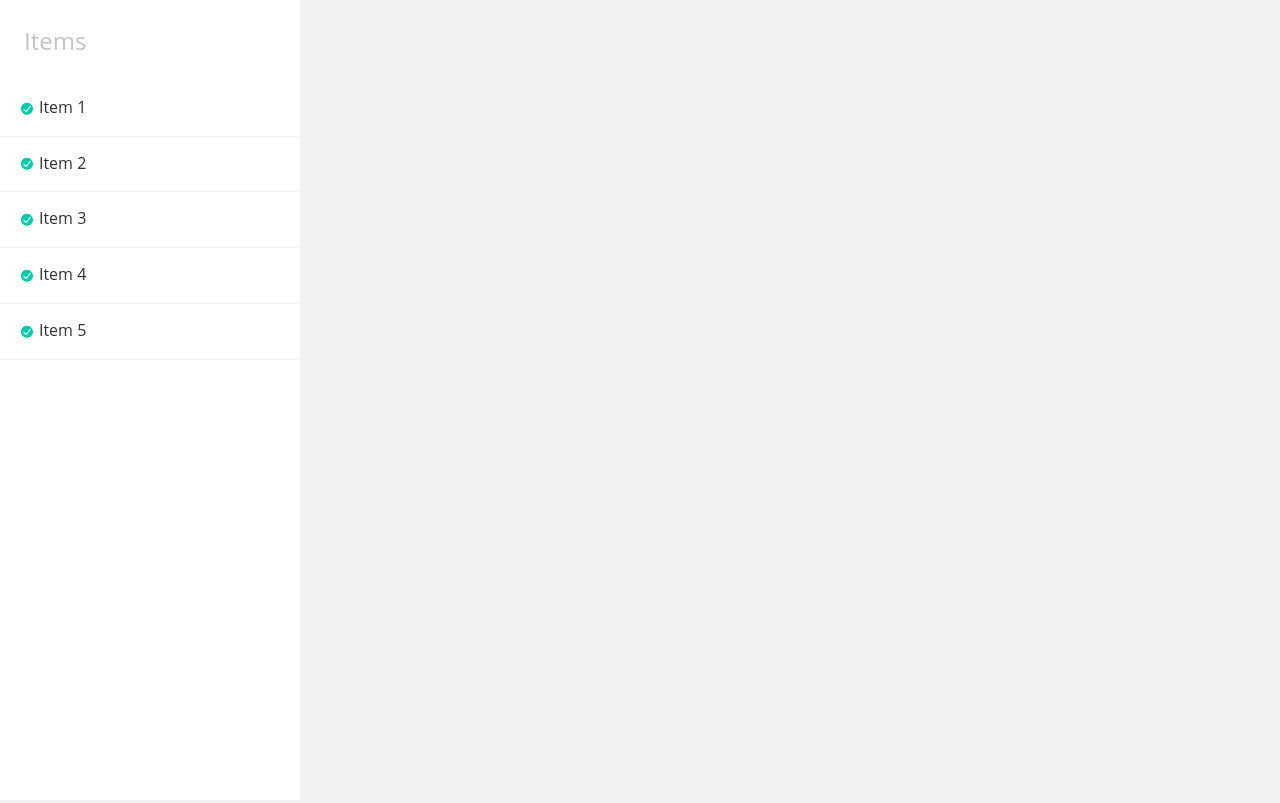
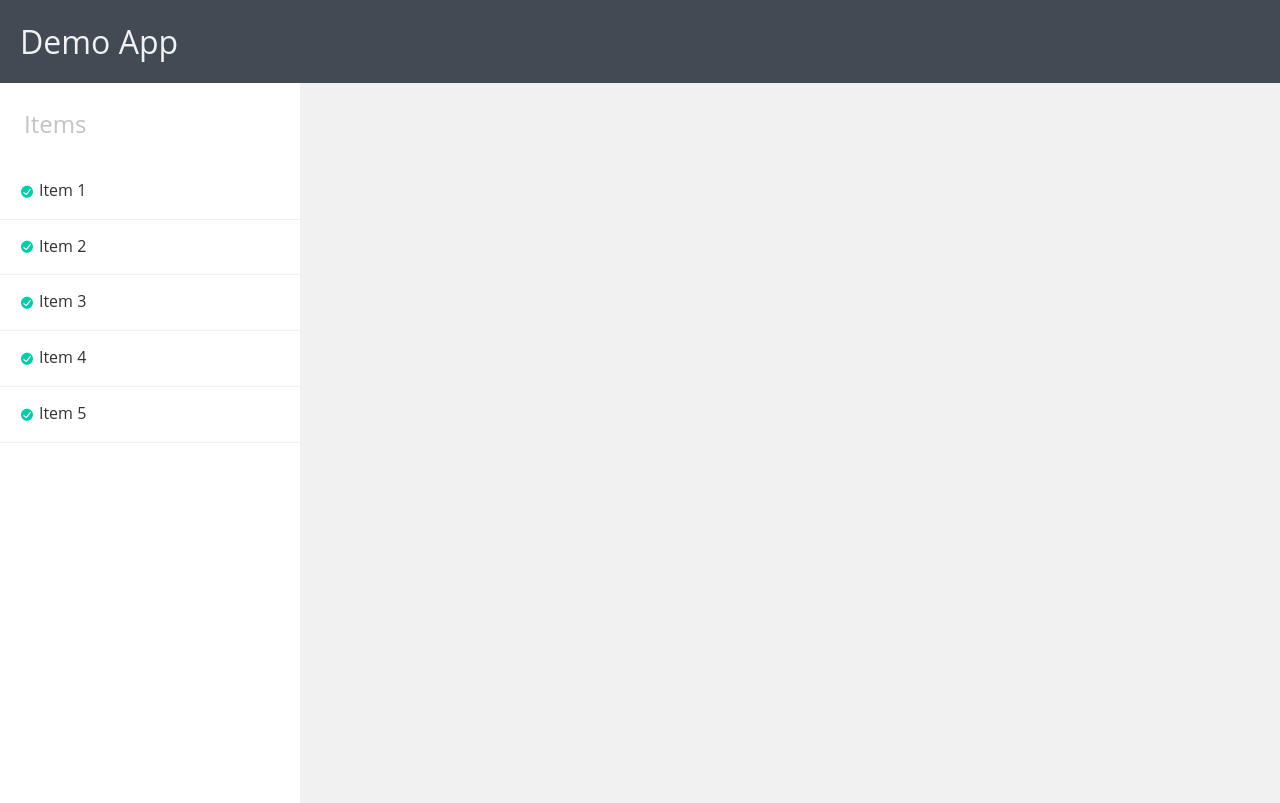
Before and after one commit to pelykh/neatapps-test-task, a React app: page / in a window 1280 px wide. Built offline with nearby package versions, Linux system fonts and the light colour scheme.

Commit message:
Add navbar, stylize pages

```diff
--- a/src/js/App.js
+++ b/src/js/App.js
@@ -25,7 +25,7 @@ const App = () => {
       <li
         key={item.id}
         onClick={() => handleClick(item)}
-        className={`item ${selected ? 'selected' : '' }`}
+        className={`item ${selected ? 'selected' : ''}`}
       >
         <p className="text">
           <img src="images/active.svg"/>
@@ -41,12 +41,17 @@ const App = () => {
   });
 
   return (
-    <div className="app">
-      <div className="items-list">
-        <div className="title">Items</div>
-        <ul>{listItems}</ul>
+    <div>
+      <nav className="nav-bar">Demo App</nav>
+      <div className="page">
+        <div className="items-list">
+          <div className="title">Items</div>
+          <ul>{listItems}</ul>
+        </div>
+        <div className="details-wrapper">
+          <ItemDetails item={currentItem}/>
+        </div>
       </div>
-      <ItemDetails item={currentItem}/>
     </div>
   );
 };
--- a/src/scss/index.scss
+++ b/src/scss/index.scss
@@ -8,16 +8,33 @@ body {
   color: $font-color;
 }
 
-.app {
+.nav-bar {
+  font-size: 2em;
+  padding: 20px;
+  background-color: #424B54;
+  color: #f2f2f2;
+}
+
+.page {
   display: flex;
   flex-direction: row;
   align-items: stretch;
-  height: 100vh;
+  height: 90vh;
+
+  .details-wrapper {
+    display: flex;
+    align-items: center;
+    padding-left: 200px;
+  }
 
   .item-details {
+    width: 60vw;
     display: flex;
     flex-direction: column;
     background-color: white;
+    -webkit-box-shadow: -7px 6px 32px -11px rgba(0, 0, 0, 0.29);
+    -moz-box-shadow: -7px 6px 32px -11px rgba(0, 0, 0, 0.29);
+    box-shadow: -7px 6px 32px -11px rgba(0, 0, 0, 0.29);
 
     .header {
       background-color: #01CBA9;
@@ -104,6 +121,7 @@ body {
           vertical-align: middle;
         }
       }
+
       &:hover {
         cursor: pointer;
         background-color: #f8f8f8;
```
